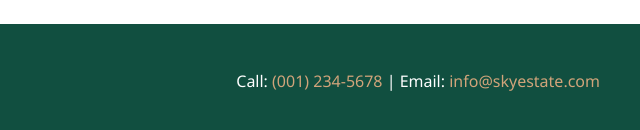
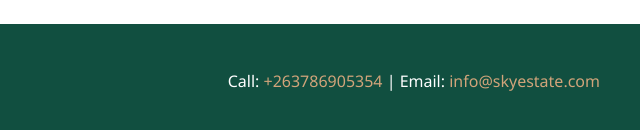
Before and after one commit to MUTSAWASHE13/ethel, a plain HTML site: page index.html in a window 1280 px wide. Shown: the part 1266-1396 px from the top of the page, 640-1280 px from the left. Drawn offline with Linux system fonts and the light colour scheme.

Commit message:
Update index.html

```diff
--- a/index.html
+++ b/index.html
@@ -82,7 +82,7 @@
         <div class="container">
             <p class="tan-text">&copy; 2025 Sky Estate. All Rights Reserved.</p>
             <div class="contact-info">
-                <span>Call: <a href="tel:001234567890" class="tan-text">(001) 234-5678</a></span> |
+                <span>Call: <a href="tel:001234567890" class="tan-text">+263786905354</a></span> |
                 <span>Email: <a href="mailto:info@skyestate.com" class="tan-text">info@skyestate.com</a></span>
             </div>
         </div>
@@ -90,4 +90,5 @@
 
     <script src="script.js"></script>
 </body>
+
 </html>
```
